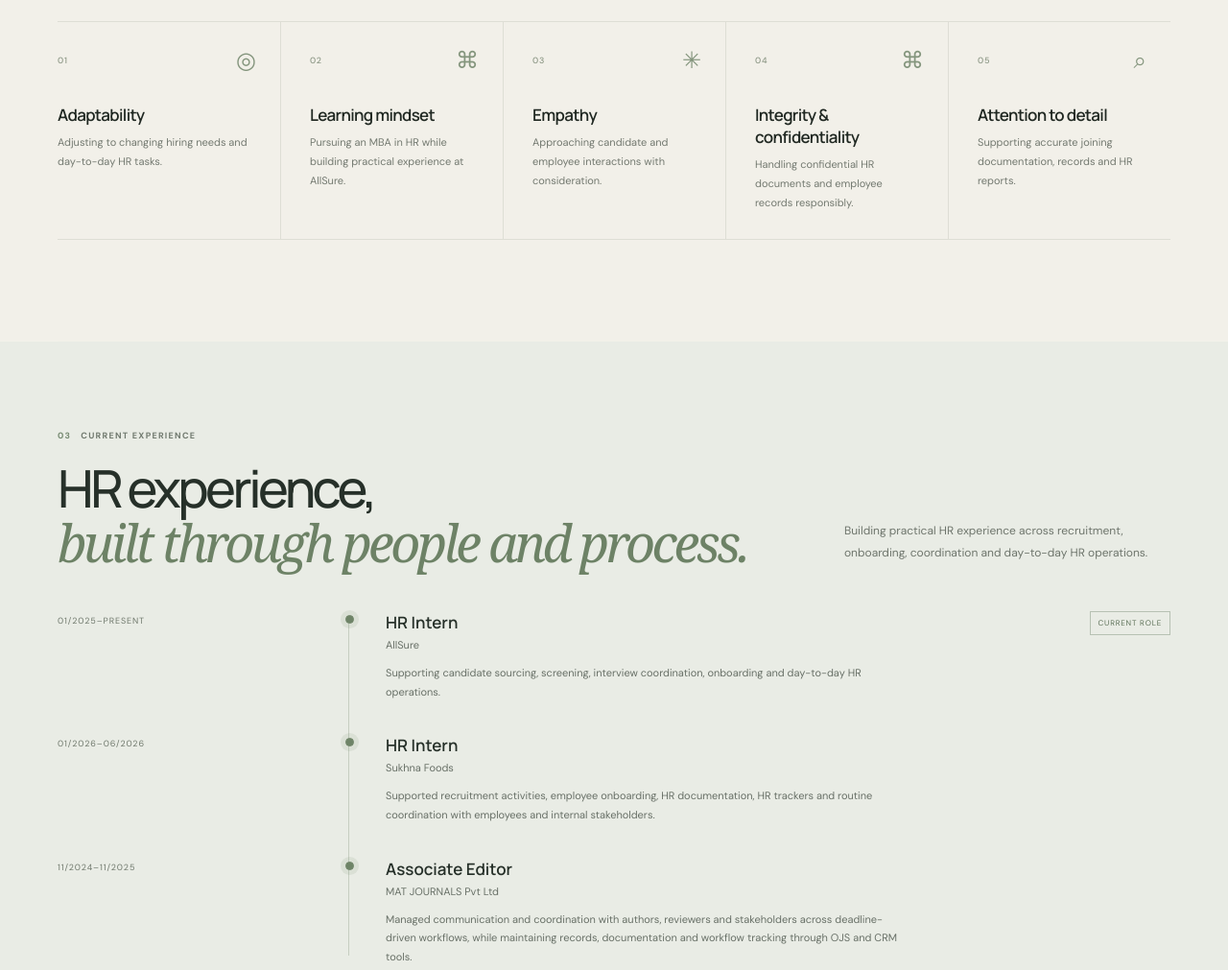
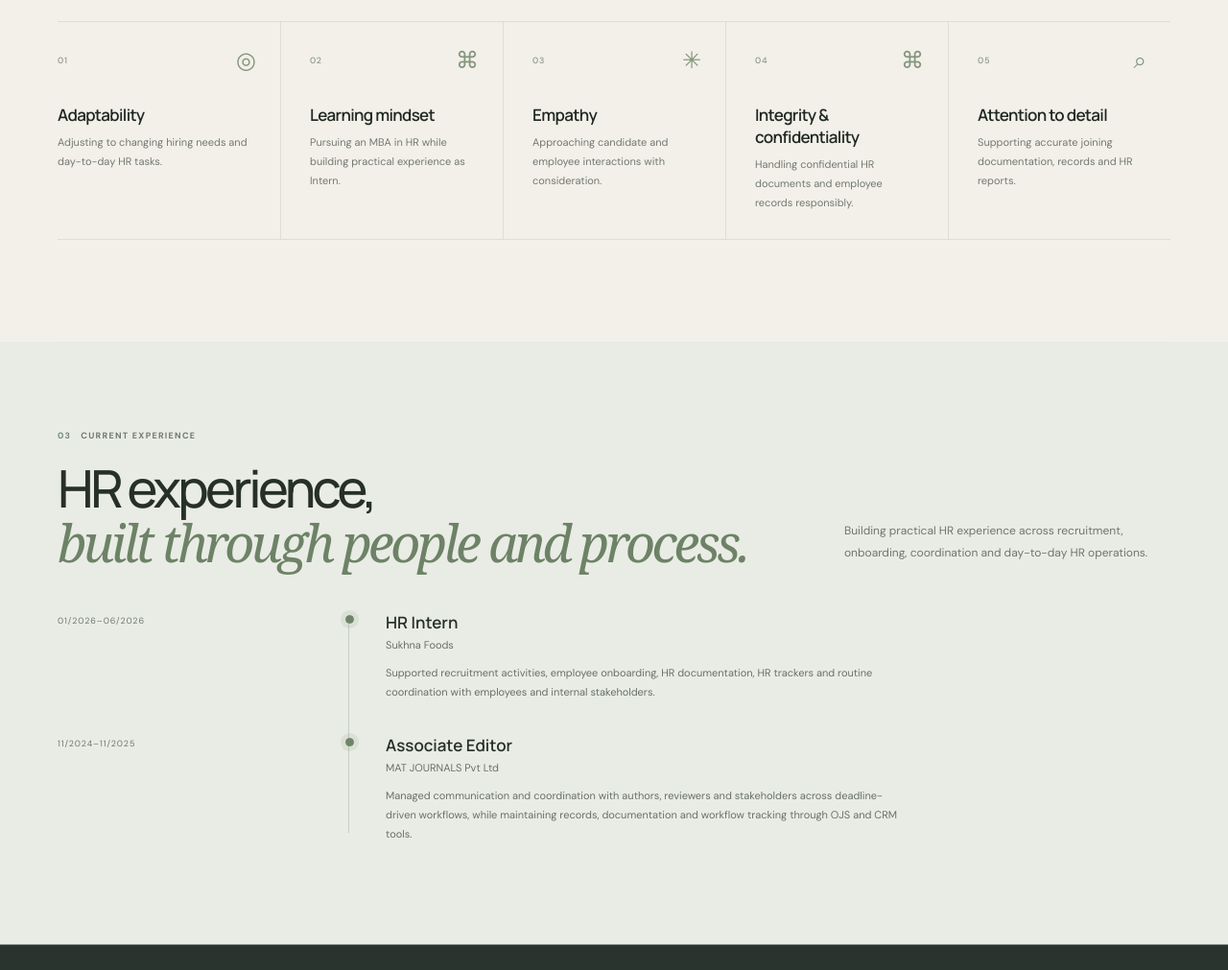
Before and after one commit to KiranSharma-web/Kiran, a website: page index.html in a window 1280 px wide. Shown: the part 1420-2431 px from the top of the page at 96% size. Drawn offline with Linux system fonts and the light colour scheme.

Commit message:
Updated Experience

```diff
--- a/index.html
+++ b/index.html
@@ -14,7 +14,7 @@
     />
     <meta
       name="description"
-      content="Kiran Sharma is an HR Intern at AllSure, pursuing an MBA in Human Resource Management, with experience supporting recruitment and HR operations."
+      content="Kiran Sharma is an HR Intern, pursuing an MBA in Human Resource Management, with experience supporting recruitment and HR operations."
     />
     <title>Kiran Sharma — Human Resources & Talent Acquisition</title>
     <link rel="preconnect" href="https://fonts.googleapis.com" />
@@ -55,8 +55,8 @@
           </div>
           <h1>Recruitment &amp;<br /><em>Talent Acquisition</em></h1>
           <p class="hero-lede">
-            Kiran Sharma · HR Intern at AllSure · Pursuing an MBA in Human
-            Resource Management.
+            Kiran Sharma · HR Intern · Pursuing an MBA in Human Resource
+            Management.
           </p>
           <div class="hero-actions">
             <a class="button button-dark" href="#experience"
@@ -143,8 +143,8 @@
             <div class="belief-icon">⌘</div>
             <h3>Learning mindset</h3>
             <p>
-              Pursuing an MBA in HR while building practical experience at
-              AllSure.
+              Pursuing an MBA in HR while building practical experience as
+              Intern.
             </p>
             <span class="belief-arrow">↗</span>
           </article>
@@ -186,26 +186,16 @@
               <div class="section-label">
                 <span>03</span> CURRENT EXPERIENCE
               </div>
-              <h2>HR experience,<br /><em>built through people and process.</em></h2>
+              <h2>
+                HR experience,<br /><em>built through people and process.</em>
+              </h2>
             </div>
             <p>
-              Building practical HR experience across recruitment, onboarding, coordination and day-to-day HR operations.
+              Building practical HR experience across recruitment, onboarding,
+              coordination and day-to-day HR operations.
             </p>
           </div>
           <div class="timeline">
-            <article class="timeline-item">
-              <div class="timeline-date">01/2025–PRESENT</div>
-              <div class="timeline-marker"></div>
-              <div>
-                <h3>HR Intern</h3>
-                <p class="timeline-company">AllSure</p>
-                <p>
-                  Supporting candidate sourcing, screening, interview
-                  coordination, onboarding and day-to-day HR operations.
-                </p>
-              </div>
-              <span class="timeline-tag">CURRENT ROLE</span>
-            </article>
             <article class="timeline-item">
               <div class="timeline-date">01/2026–06/2026</div>
               <div class="timeline-marker"></div>
@@ -226,10 +216,10 @@
                 <h3>Associate Editor</h3>
                 <p class="timeline-company">MAT JOURNALS Pvt Ltd</p>
                 <p>
-                  Managed communication and coordination with authors,
-                  reviewers and stakeholders across deadline-driven workflows,
-                  while maintaining records, documentation and workflow
-                  tracking through OJS and CRM tools.
+                  Managed communication and coordination with authors, reviewers
+                  and stakeholders across deadline-driven workflows, while
+                  maintaining records, documentation and workflow tracking
+                  through OJS and CRM tools.
                 </p>
               </div>
             </article>
```
